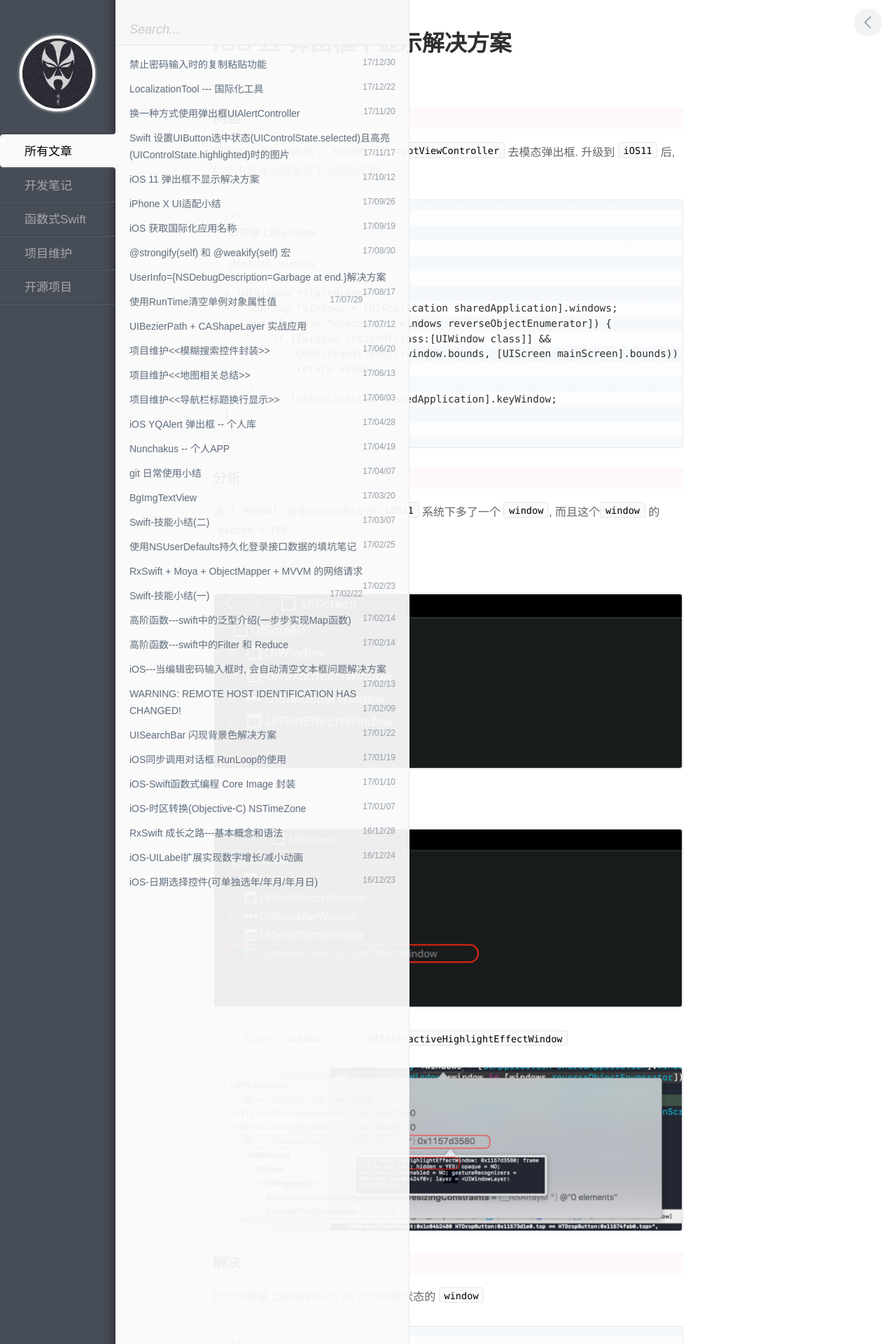
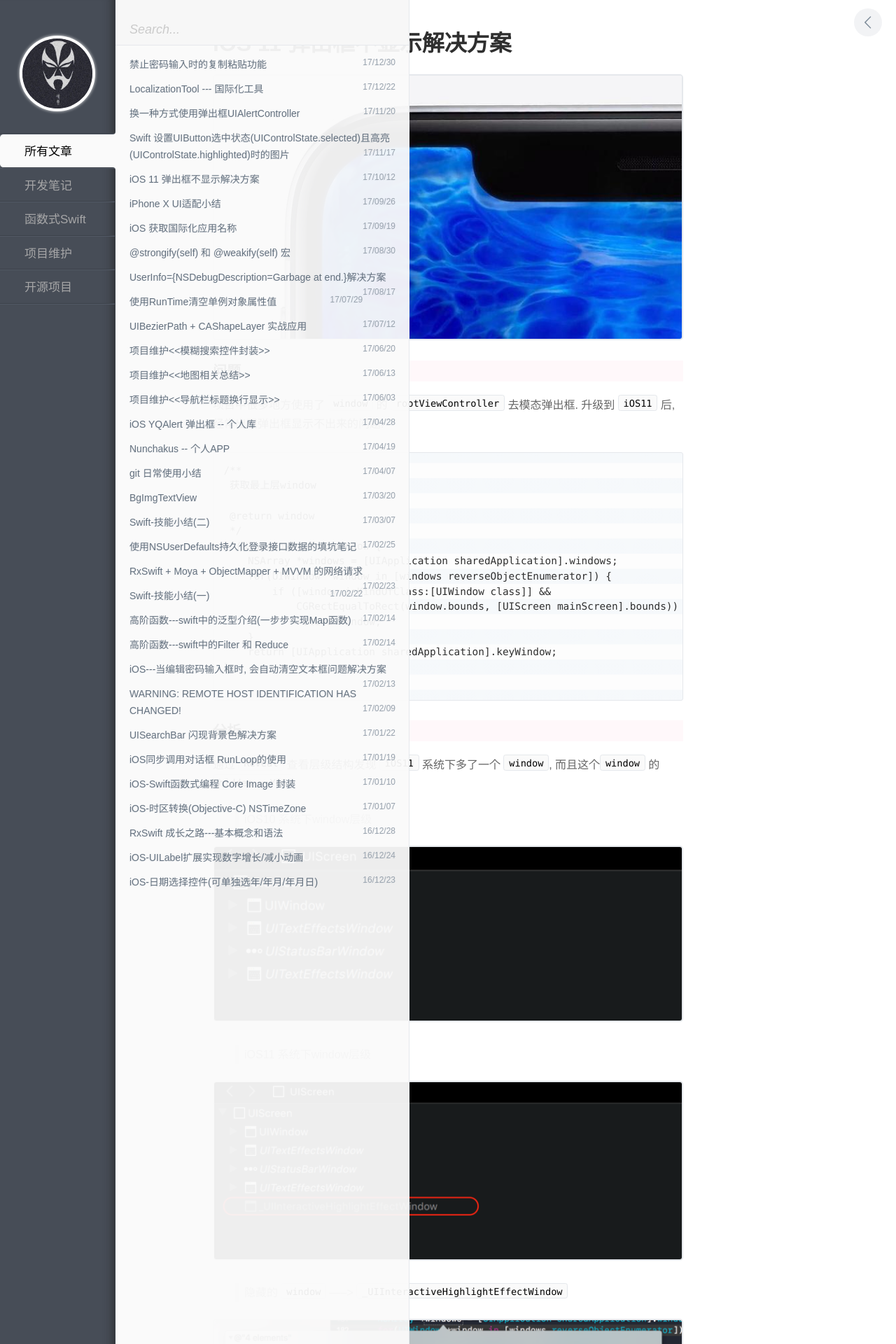
Before and after one commit to YQqiang/YQqiang.github.io, a Jekyll site: the page built from _posts/项目维护/2017-10-12-iOS 11 弹出框不显示解决方案.markdown, in a window 1280 px wide. Shown: the top 1920 px of the page at 70% size. Built offline with Jekyll 4.4.1, drawn with Linux system fonts in a browser that asks for light colours; comment, search, counter and statistics services are not loaded.

Commit message:
Update 2017-10-12-iOS 11 弹出框不显示解决方案.markdown

```diff
--- a/_posts/项目维护/2017-10-12-iOS 11 弹出框不显示解决方案.markdown
+++ b/_posts/项目维护/2017-10-12-iOS 11 弹出框不显示解决方案.markdown
@@ -4,7 +4,7 @@ title:  "iOS 11 弹出框不显示解决方案"
 date:   2017-10-12 15:39:31 +0800
 categories: 项目维护
 ---
-![](http://yuqiangcoder.com/assets/postImages/ios/201710/1.png)
+![](http://yuqiangcoder.com/assets/postImages/ios/201710/1.jpeg)
 
 
 ### 问题
```
